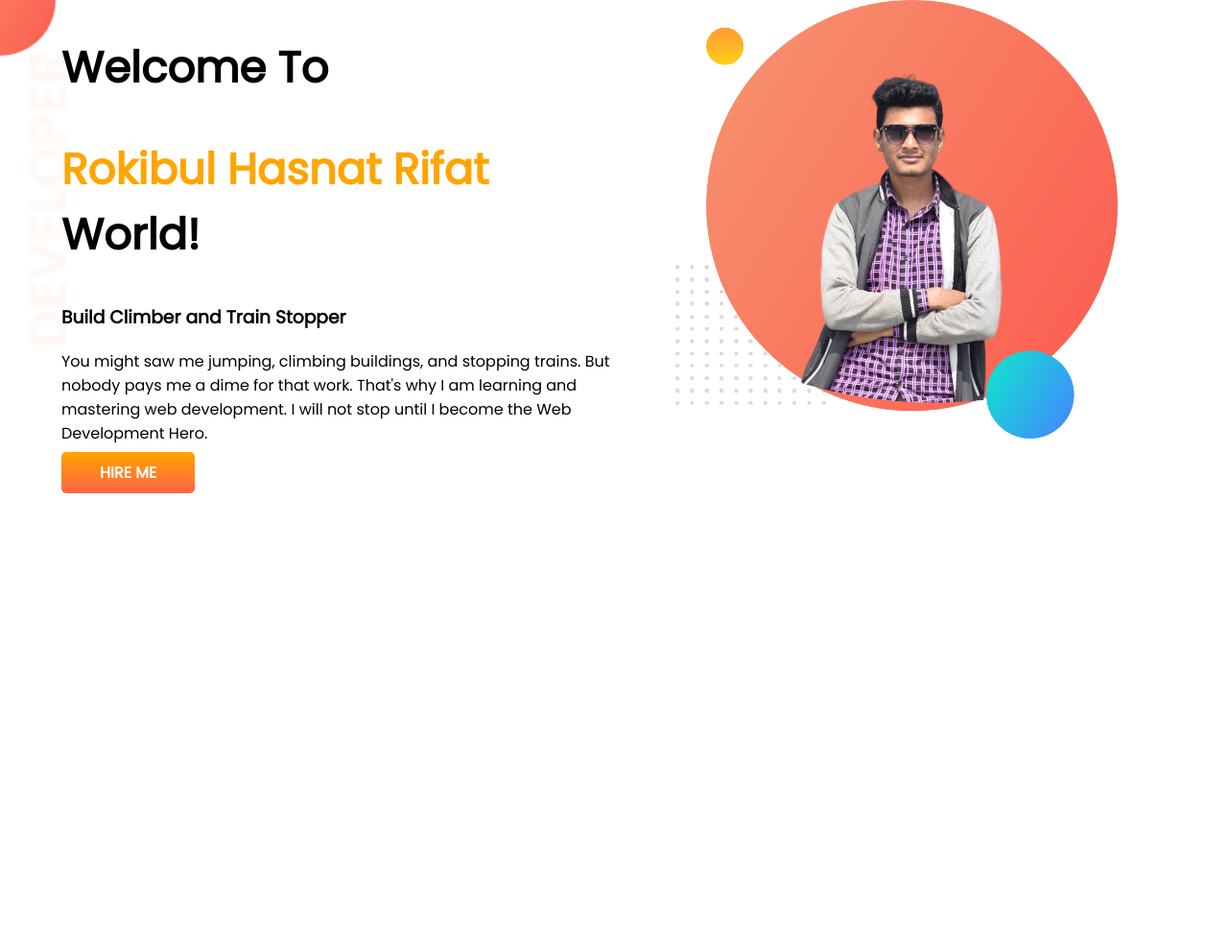
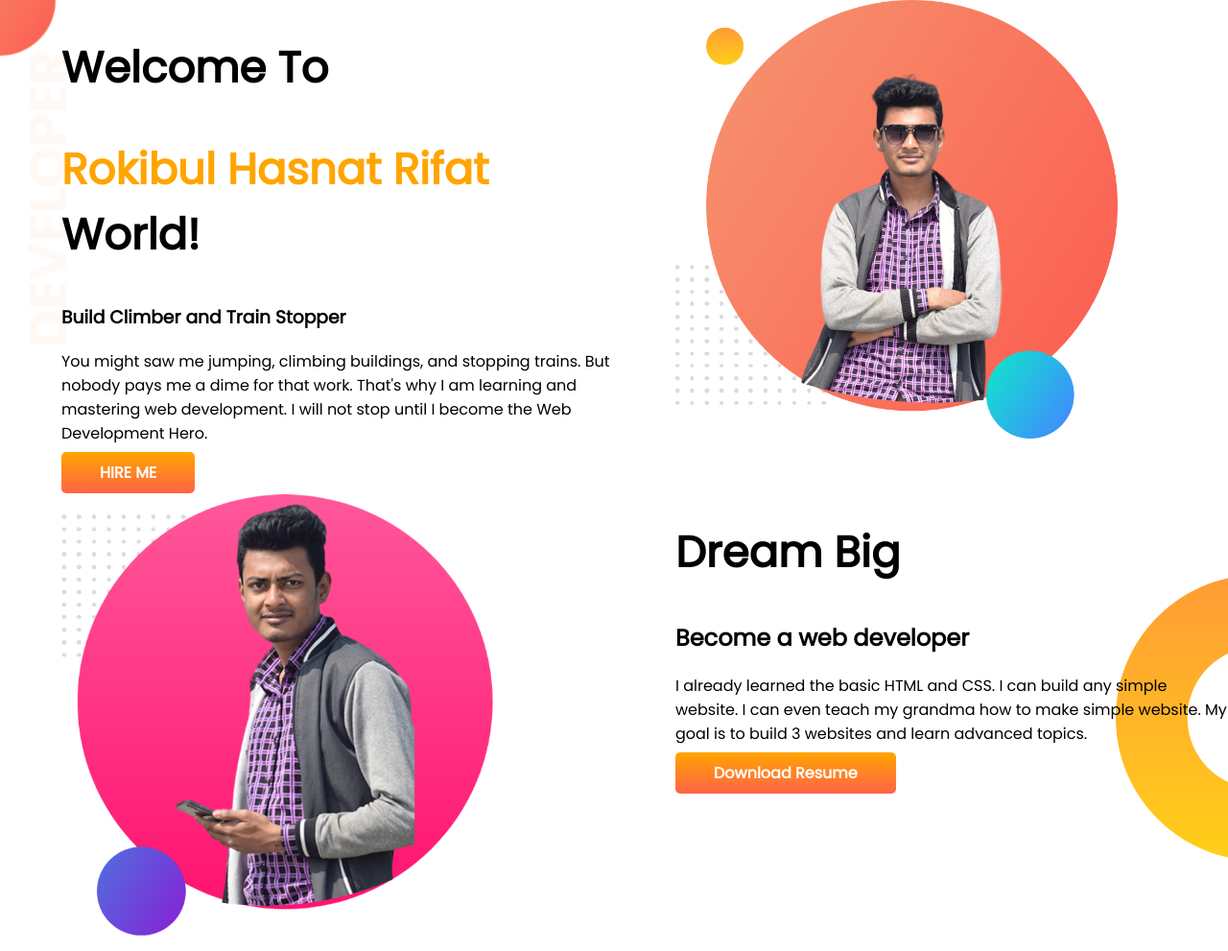
Before and after one commit to Rifat3706/rokibul-hasnat-rifat, a plain HTML site: page index.html in a window 1280 px wide. Shown: the whole page at 96% size. Before the commit the page ends 800 px from the top, so only its background shows below. Drawn offline with Linux system fonts and the light colour scheme.

Commit message:
dream committed

```diff
--- a/index.html
+++ b/index.html
@@ -25,6 +25,17 @@
             <img src="images/rifat-bg.png" alt="">
         </div>
     </section>
+    <section class="dream-big">
+        <div class="half-width">
+            <img src="images/rifat-bg2.PNG" alt="">
+        </div>
+        <div class="half-width">
+            <h1>Dream Big</h1>
+            <h2>Become a web developer</h2>
+            <p>I already learned the basic HTML and CSS. I can build any simple website. I can even teach my grandma how to make simple website. My goal is to build 3 websites and learn advanced topics.</p>
+            <a class="link-button" target="_blank" href="https://drive.google.com/file/d/18YvnS67_-7radRRkMa3uxdS9KzEzXC8H/view?usp=sharing">Download Resume</a>
+        </div>
+    </section>
 </body>
 
 </html>
--- a/style.css
+++ b/style.css
@@ -30,3 +30,8 @@ section{
     background-image: url(images/top-banner.png);
     background-repeat: no-repeat;
 }
+.dream-big{
+    background-image: url(images/dream-bg.png);
+    background-repeat: no-repeat;
+    background-position: right;
+}
```
Also changed, not shown: images/dream-bg.png (added), images/rifat-bg2.PNG (added).
